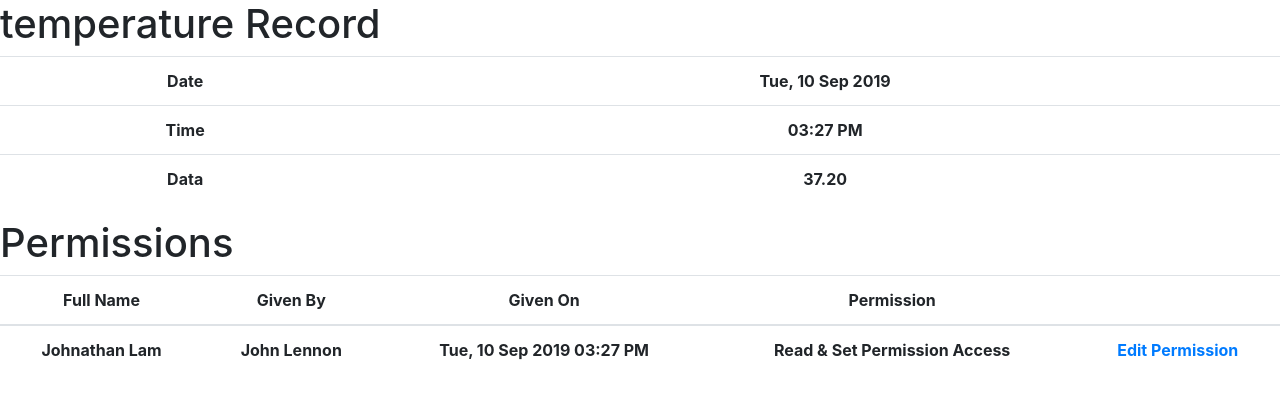
After one commit to guekling/ifs4205team1, a Django app: page /patient/2634b81c-39e9-4b26-b70a-c8fb074ef35f/records/3218f20d-db07-4770-b67b-8be6422d0b20 in a window 1280 px wide. The commit adds this page. Shown: the top 399 px of the page. Run offline with Django 3.2, Linux system fonts and the light colour scheme; data comes from the database, SQL or seed files in the repository; tables that the repository leaves empty hold one stand-in row (values such as "Sample post"); lists and menus that the app fills with data are empty; some libraries are stand-ins or nearby versions.

Commit message:
Add show_record view

```diff
--- a/patientrecords/templates/show_all_records.html
+++ b/patientrecords/templates/show_all_records.html
@@ -12,6 +12,7 @@
 	  <th scope="col">Data Type</th>
 	  <th scope="col">Type</th>
 	  <th scope="col">Data</th>
+    <th scope="col"></th>
 	</tr>
   </thead>
   <tbody>
@@ -21,6 +22,7 @@
     <th>{{ result | to_model_name }}</th>
 	  <th>{{ result.type }}</th>
 	  <th>{{ result.data }}</th>
+    <th><a href="{% url 'show_record' patient_id=result.patient_id.id record_id=result.id %}">More Details</a></th>
 	</tr>
 	{% endfor %}
   </tbody>
--- /dev/null
+++ b/patientrecords/templates/show_record.html
@@ -0,0 +1,48 @@
+{% extends "base.html" %}
+
+{% load app_filters %}
+
+{% block content %}
+<h1>{{ record.type }} Record</h1>
+
+<table class="table text-center">
+  <tr>
+    <th>Date</th>
+    <th>{{ record.timestamp | get_date }}</th>
+  </tr>
+  <tr>
+    <th>Time</th>
+    <th>{{ record.timestamp | get_time }}</th>
+  </tr>
+  <tr>
+    <th>Data</th>
+    <th>{{ record.data }}</th>
+  </tr>
+</table>
+
+<h1>Permissions</h1>
+
+<table class="table text-center">
+  <thead>
+  <tr>
+    <th scope="col">Full Name</th>
+    <th scope="col">Given By</th>
+    <th scope="col">Given On</th>
+    <th scope="col">Permission</th>
+    <th scope="col"></th>
+  </tr>
+  </thead>
+  <tbody>
+  {% for perm in permissions %}
+  <tr>
+    <th scope="row">{{ perm.username.username | get_full_name }}</th>
+    <th>{{ perm.given_by | get_full_name }}</th>
+    <th>{{ perm.timestamp | get_datetime }}</th>
+    <th>{{ perm.perm_value | get_perm }}</th>
+    <th><a href="">Edit Permission</a></th>
+  </tr>
+  {% endfor %}
+  </tbody>
+</table>
+
+{% endblock %}
--- a/patientrecords/templatetags/app_filters.py
+++ b/patientrecords/templatetags/app_filters.py
@@ -5,3 +5,32 @@ register = template.Library()
 @register.filter
 def to_model_name(value):
   return value._meta.object_name
+
+@register.filter
+def get_date(timestamp):
+  return timestamp.strftime("%a, %d %b %Y")
+
+@register.filter
+def get_time(timestamp):
+  return timestamp.strftime("%I:%M %p")
+
+@register.filter
+def get_datetime(timestamp):
+  return timestamp.strftime("%a, %d %b %Y %I:%M %p")
+
+@register.filter
+def get_perm(value):
+  if (value == 1):
+    return "No Access"
+  elif (value == 2):
+    return "Read Only Access"
+  elif (value == 3):
+    return "Read & Set Permission Access"
+  elif (value == 4):
+    return "Owner"
+  else:
+    return ""
+
+@register.filter
+def get_full_name(user):
+  return user.get_full_name()
--- a/patientrecords/urls.py
+++ b/patientrecords/urls.py
@@ -2,5 +2,6 @@ from django.urls import path
 from patientrecords import views
 
 urlpatterns = [
-    path("<uuid:uid>/records/", views.show_all_records, name="show_all_records"),
+    path("<uuid:patient_id>/records/", views.show_all_records, name="show_all_records"),
+    path("<uuid:patient_id>/records/<uuid:record_id>", views.show_record, name="show_record"),
 ]
--- a/patientrecords/views.py
+++ b/patientrecords/views.py
@@ -1,17 +1,17 @@
 from django.http import Http404 # TODO: Remove when not in use
-from django.shortcuts import render
+from django.shortcuts import render, redirect
 
-from core.models import User
-from patientrecords.models import Readings, TimeSeries, Documents, Images, Videos
+from core.models import Patient
+from patientrecords.models import Readings, TimeSeries, Documents, Images, Videos, ReadingsPerm, TimeSeriesPerm, DocumentsPerm, ImagesPerm, VideosPerm
 
 from itertools import chain
 
 # List all medical records belonging to the patient
-def show_all_records(request, uid):
+def show_all_records(request, patient_id):
   try:
-    patient = User.objects.get(uid=uid).patient
-  except User.DoesNotExist:
-    raise Http404("User does not exist") # TODO: Redirects to login page
+    patient = Patient.objects.get(id=patient_id)
+  except Patient.DoesNotExist:
+    raise Http404("Patient does not exist") # TODO: Redirects to login page
 
   readings = Readings.objects.filter(patient_id=patient)
   timeseries = TimeSeries.objects.filter(patient_id=patient)
@@ -26,3 +26,44 @@ def show_all_records(request, uid):
   }
 
   return render(request, 'show_all_records.html', context)
+
+# Show information of a single medical record
+def show_record(request, patient_id, record_id):
+  try:
+    patient = Patient.objects.get(id=patient_id)
+  except Patient.DoesNotExist:
+    raise Http404("Patient does not exist") # TODO: Redirects to login page
+
+  try:
+    readings = Readings.objects.filter(id=record_id)
+    timeseries = TimeSeries.objects.filter(id=record_id)
+    documents = Documents.objects.filter(id=record_id)
+    images = Images.objects.filter(id=record_id)
+    videos = Videos.objects.filter(id=record_id)
+
+    record = list(chain(readings, timeseries, documents, images, videos))
+    record = record[0]
+  except IndexError:
+    return redirect('show_all_records', patient_id=patient_id)
+
+  model = record._meta.object_name
+
+  if (model == "Readings"):
+    permissions = ReadingsPerm.objects.filter(readings_id=record_id)
+  elif (model == "TimeSeries"):
+    permissions = TimeSeriesPerm.objects.filter(timeseries_id=record_id)
+  elif (model == "Documents"):
+    permissions = DocumentsPerm.objects.filter(docs_id=record_id)
+  elif (model == "Videos"):
+    permissions = VideosPerm.objects.filter(videos_id=record_id)
+  elif (model == "Images"):
+    permissions = ImagesPerm.objects.filter(img_id=record_id)
+  else:
+    permissions = ReadingsPerm.objects.none()
+
+  context = {
+    'record': record,
+    'permissions': permissions
+  }
+
+  return render(request, 'show_record.html', context)
```
